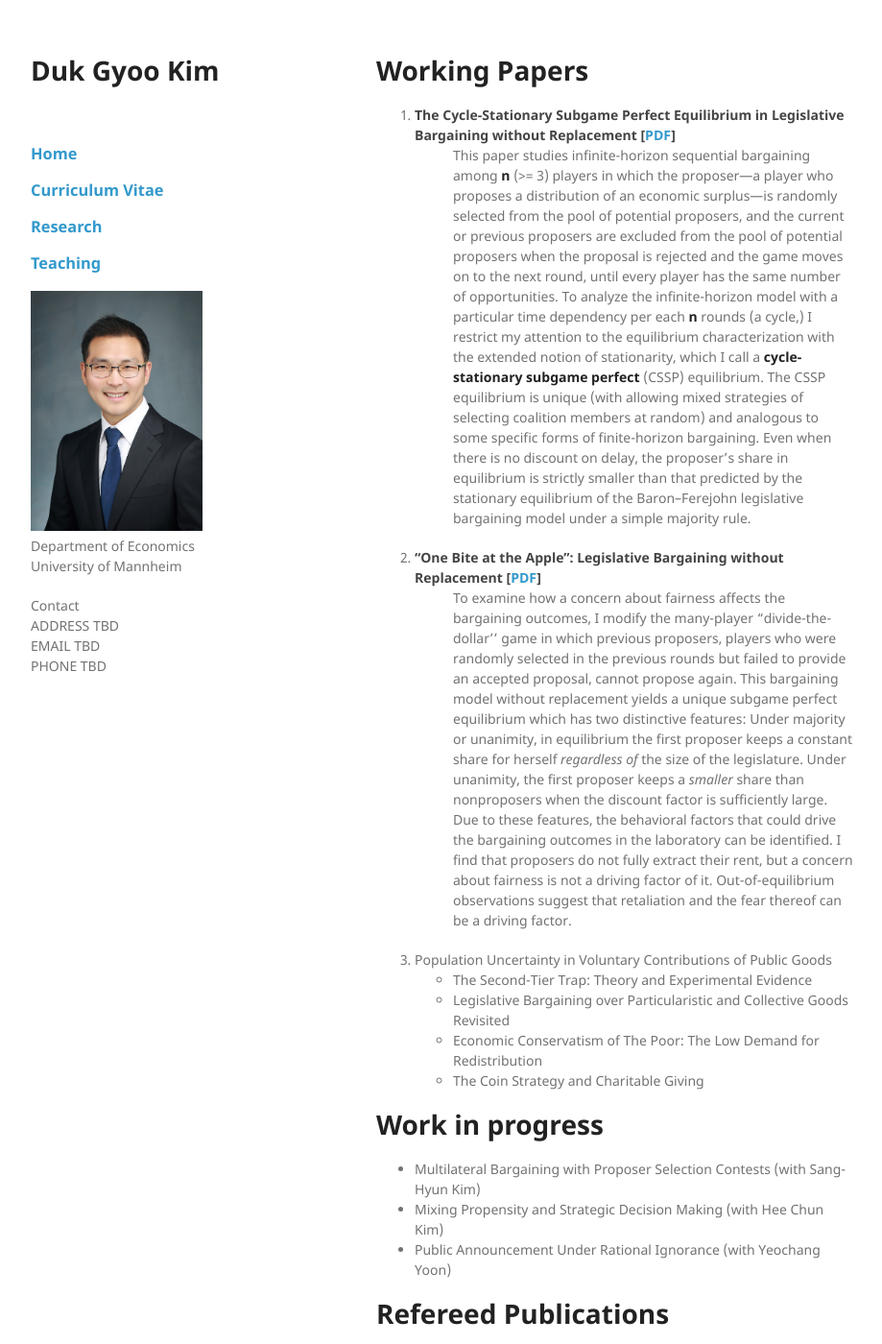
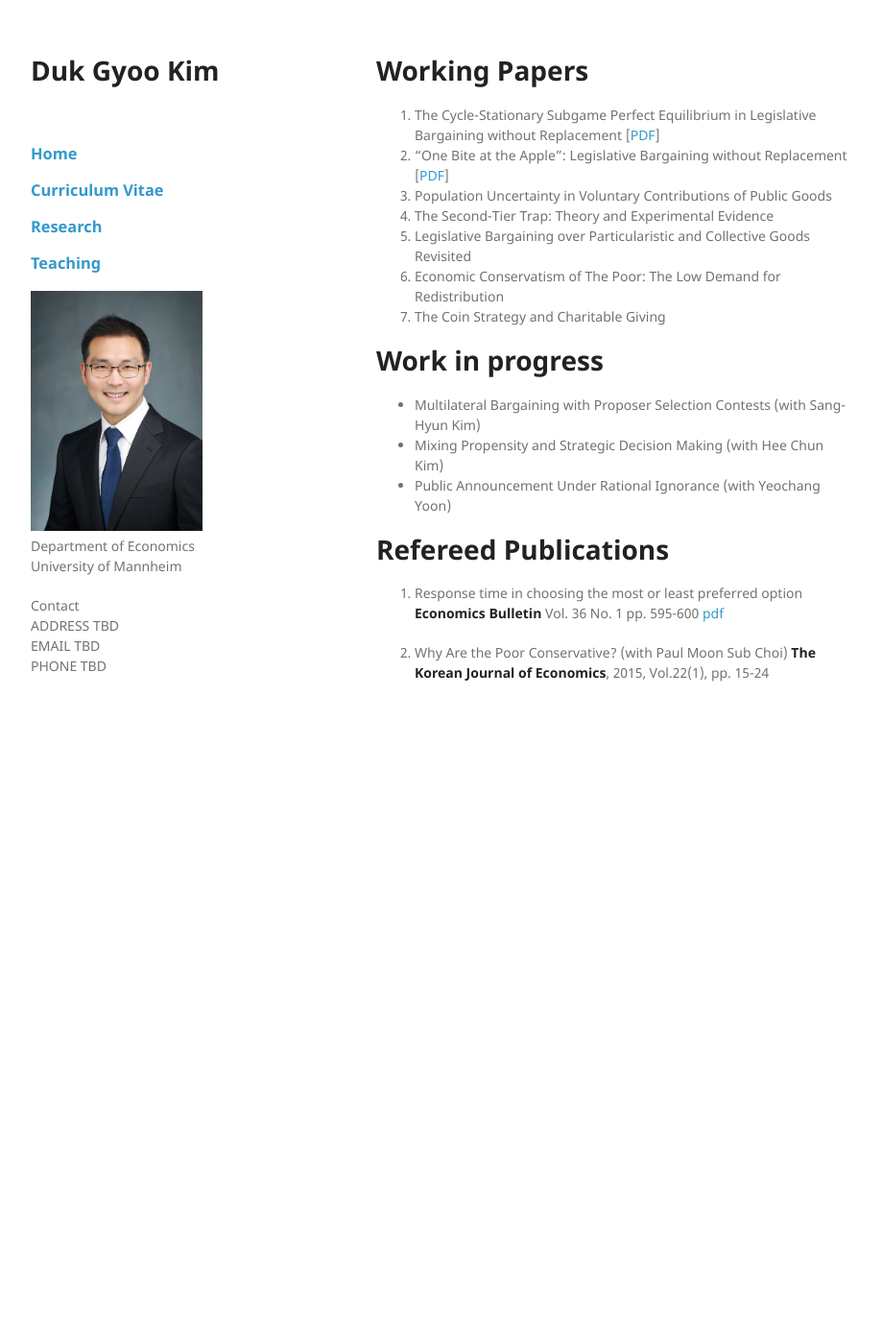
Before and after one commit to kimdukgyoo/kimdukgyoo.github.io, a Jekyll site: the page built from research.md, in a window 1280 px wide and 1400 px high. Shown: the whole window at 96% size, without its empty margins (178-1097 px from the left). Built offline with Jekyll 4.4.1, drawn with Linux system fonts in a browser that asks for light colours; our own code applies the rules of GitHub Pages for plain Markdown files.

Commit message:
Update research.md

```diff
--- a/research.md
+++ b/research.md
@@ -1,15 +1,11 @@
 # Working Papers
 1. The Cycle-Stationary Subgame Perfect Equilibrium in Legislative Bargaining without Replacement [[PDF](https://www.dropbox.com/s/sexydlcntyjwq95/CycleStationaryEquilibriumInLegislativeBargaining.pdf "PDF")]
-: This paper studies infinite-horizon sequential bargaining among __n__ (>= 3) players in which the proposer---a player who proposes a distribution of an economic surplus---is randomly selected from the pool of potential proposers, and the current or previous proposers are excluded from the pool of potential proposers when the proposal is rejected and the game moves on to the next round, until every player has the same number of opportunities. To analyze the infinite-horizon model with a particular time dependency per each __n__ rounds (a cycle,) I restrict my attention to the equilibrium characterization with the extended notion of stationarity, which I call a __cycle-stationary subgame perfect__ (CSSP) equilibrium. The CSSP equilibrium is unique (with allowing mixed strategies of selecting coalition members at random) and analogous to some specific forms of finite-horizon bargaining. Even when there is no discount on delay, the proposer's share in equilibrium is strictly smaller than that predicted by the stationary equilibrium of the Baron--Ferejohn legislative bargaining model under a simple majority rule.
-
 2. "One Bite at the Apple": Legislative Bargaining without Replacement [[PDF](http://google.com "To Be Updated")]
-: To examine how a concern about fairness affects the bargaining outcomes, I modify the many-player "divide-the-dollar'' game in which previous proposers, players who were randomly selected in the previous rounds but failed to provide an accepted proposal, cannot propose again. This bargaining model without replacement yields a unique subgame perfect equilibrium which has two distinctive features: Under majority or unanimity, in equilibrium the first proposer keeps a constant share for herself <i>regardless of</i> the size of the legislature. Under unanimity, the first proposer keeps a <i>smaller</i> share than nonproposers when the discount factor is sufficiently large. Due to these features, the behavioral factors that could drive the bargaining outcomes in the laboratory can be identified. I find that proposers do not fully extract their rent, but a concern about fairness is not a driving factor of it. Out-of-equilibrium observations suggest that retaliation and the fear thereof can be a driving factor.
-
 3. Population Uncertainty in Voluntary Contributions of Public Goods
-* The Second-Tier Trap: Theory and Experimental Evidence
-* Legislative Bargaining over Particularistic and Collective Goods Revisited
-* Economic Conservatism of The Poor: The Low Demand for Redistribution
-* The Coin Strategy and Charitable Giving
+4. The Second-Tier Trap: Theory and Experimental Evidence
+5. Legislative Bargaining over Particularistic and Collective Goods Revisited
+6. Economic Conservatism of The Poor: The Low Demand for Redistribution
+7. The Coin Strategy and Charitable Giving
 
 # Work in progress
 * Multilateral Bargaining with Proposer Selection Contests (with Sang-Hyun Kim)
```
